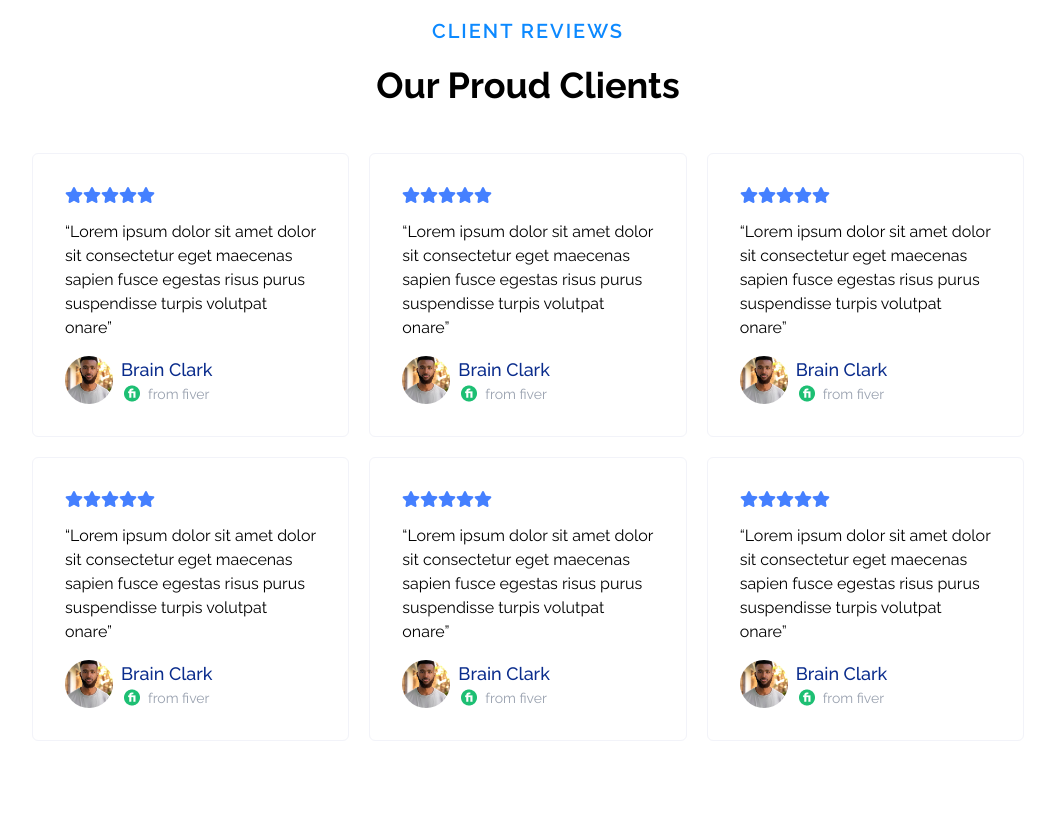
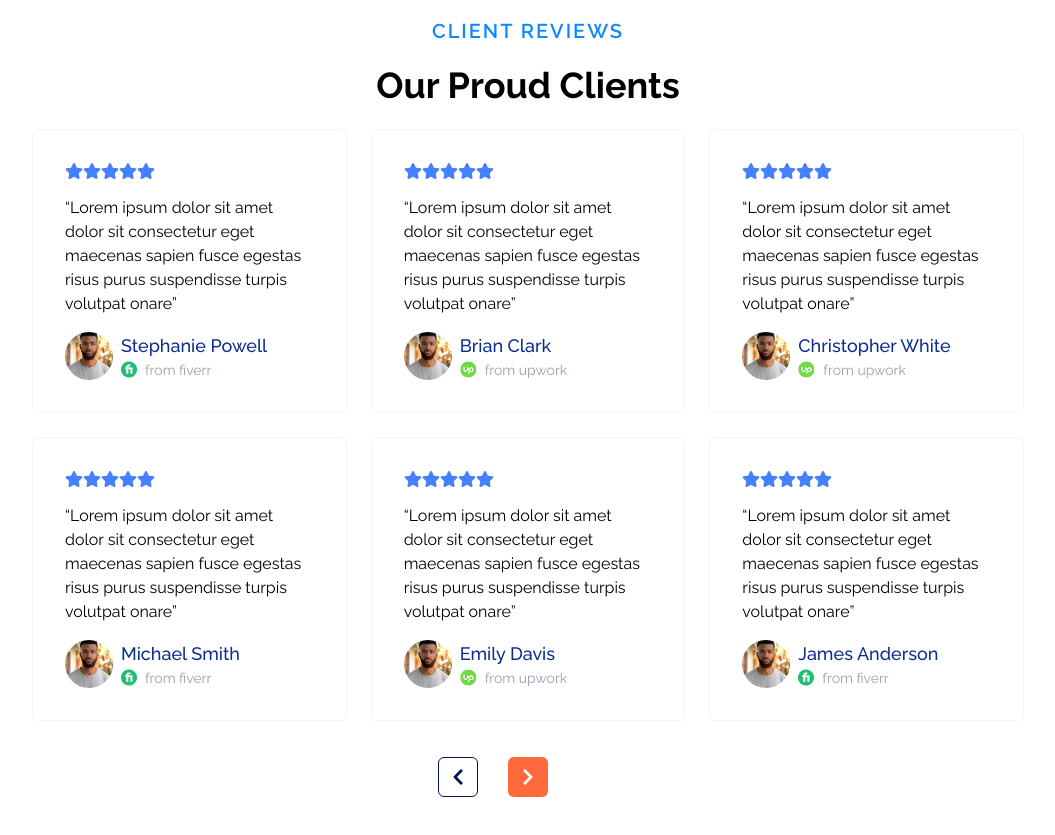
Before and after one commit to Hasinur3813/envobyte, a Next.js app: page / in a window 1280 px wide. Shown: the part 4820-5655 px from the top of the page, without its empty margins (112-1167 px from the left). Built offline with nearby package versions, Linux system fonts and the light colour scheme.

Commit message:
reviews section completed

```diff
--- /dev/null
+++ b/public/data/reviews.json
@@ -0,0 +1,74 @@
+[
+  {
+    "id": 1,
+    "name": "Stephanie Powell",
+    "source": "fiverr",
+    "platform": "images/fiver.png"
+  },
+  {
+    "id": 2,
+    "name": "Brian Clark",
+    "source": "upwork",
+    "platform": "images/upwork.png"
+  },
+  {
+    "id": 3,
+    "name": "Christopher White",
+    "source": "upwork",
+    "platform": "images/upwork.png"
+  },
+  {
+    "id": 4,
+    "name": "Michael Smith",
+    "source": "fiverr",
+    "platform": "images/fiver.png"
+  },
+  {
+    "id": 5,
+    "name": "Emily Davis",
+    "source": "upwork",
+    "platform": "images/upwork.png"
+  },
+  {
+    "id": 6,
+    "name": "James Anderson",
+    "source": "fiverr",
+    "platform": "images/fiver.png"
+  },
+  {
+    "id": 7,
+    "name": "Olivia Brown",
+    "source": "fiverr",
+    "platform": "images/fiver.png"
+  },
+  {
+    "id": 8,
+    "name": "Ethan Wilson",
+    "source": "upwork",
+    "platform": "images/upwork.png"
+  },
+  {
+    "id": 9,
+    "name": "Sophia Martinez",
+    "source": "upwork",
+    "platform": "images/upwork.png"
+  },
+  {
+    "id": 10,
+    "name": "Liam Harris",
+    "source": "fiverr",
+    "platform": "images/fiver.png"
+  },
+  {
+    "id": 11,
+    "name": "Mia Clark",
+    "source": "upwork",
+    "platform": "images/upwork.png"
+  },
+  {
+    "id": 12,
+    "name": "Noah Walker",
+    "source": "fiverr",
+    "platform": "images/fiver.png"
+  }
+]
--- a/src/app/components/ClientReview/ClientReview.jsx
+++ b/src/app/components/ClientReview/ClientReview.jsx
@@ -2,7 +2,7 @@
 import { FaStar } from "react-icons/fa";
 import ReactStars from "react-rating-stars-component";
 
-const ClientReview = () => {
+const ClientReview = ({ name, source, platform }) => {
   return (
     <div className="p-8 border border-[#f2f3f9] rounded-md space-y-4">
       <ReactStars
@@ -21,13 +21,14 @@ const ClientReview = () => {
       <div className="flex items-center gap-2">
         <img
           src="/images/image1.png"
-          alt="image"
+          alt={name}
           className="w-12 h-12 rounded-full object-cover"
         />
         <div>
-          <h4 className="text-[#0A2C8C] font-medium text-lg">Brain Clark</h4>
-          <p className="flex justify-center items-center gap-2 text-sm text-gray-400">
-            <img src="/images/fiver.png" alt="fiver" /> from fiver
+          <h4 className="text-[#0A2C8C] font-medium text-lg">{name}</h4>
+          <p className="flex justify-start items-center gap-2 text-sm text-gray-400">
+            <img src={platform} alt="fiver" />
+            from {source}
           </p>
         </div>
       </div>
--- /dev/null
+++ b/src/app/components/Reviews/Reviews.jsx
@@ -0,0 +1,76 @@
+"use client";
+
+import ClientReview from "../ClientReview/ClientReview";
+import { Swiper, SwiperSlide } from "swiper/react";
+import { Navigation } from "swiper/modules";
+import "swiper/css";
+import "swiper/css/navigation";
+import "swiper/css/pagination";
+import { FaChevronLeft, FaChevronRight } from "react-icons/fa";
+import { useEffect, useState } from "react";
+
+// Function to group reviews in sets of 6 (3 per row)
+const groupReviews = (reviews, size = 6) => {
+  return reviews.reduce((acc, _, i) => {
+    if (i % size === 0) acc.push(reviews.slice(i, i + size));
+    return acc;
+  }, []);
+};
+
+const Reviews = () => {
+  const [reviews, setReviews] = useState([]);
+
+  useEffect(() => {
+    fetch("/data/reviews.json")
+      .then((response) => response.json())
+      .then((data) => {
+        const groupedReviews = groupReviews(data, 6);
+        setReviews(groupedReviews);
+      })
+      .catch((error) => {
+        console.error("Error loading reviews:", error);
+      });
+  }, []);
+
+  return (
+    <div className="relative">
+      {/* Swiper Component */}
+      <Swiper
+        modules={[Navigation]}
+        spaceBetween={20}
+        slidesPerView={1}
+        navigation={{
+          prevEl: ".custom-prev",
+          nextEl: ".custom-next",
+        }}
+        className="mt-6"
+      >
+        {reviews.map((group, index) => (
+          <SwiperSlide key={index}>
+            <div className="grid grid-cols-1 md:grid-cols-3 gap-6">
+              {group.map((review) => (
+                <ClientReview
+                  key={review.id}
+                  name={review.name}
+                  source={review.source}
+                  platform={review.platform}
+                />
+              ))}
+            </div>
+          </SwiperSlide>
+        ))}
+      </Swiper>
+
+      {/* Custom Navigation Arrows */}
+
+      <button className="custom-prev absolute top-[100%] mt-9 left-[45%] -translate-x-full text-primary p-3 rounded-md border border-primary transition flex items-center justify-center w-10 h-10 cursor-pointer">
+        <FaChevronLeft size={18} />
+      </button>
+      <button className="custom-next absolute top-[100%] mt-9 left-[48%] bg-accent text-white p-3 rounded-md  transition flex items-center justify-center w-10 h-10  cursor-pointer">
+        <FaChevronRight size={18} />
+      </button>
+    </div>
+  );
+};
+
+export default Reviews;
--- a/src/app/components/Testimonials/Testimonials.jsx
+++ b/src/app/components/Testimonials/Testimonials.jsx
@@ -1,10 +1,4 @@
-import ClientReview from "../ClientReview/ClientReview";
-
-const reviews = [
-  {
-    id: 1,
-  },
-];
+import Reviews from "../Reviews/Reviews";
 
 const Testimonials = () => {
   return (
@@ -17,14 +11,7 @@ const Testimonials = () => {
           Our Proud Clients
         </h3>
 
-        <div className="grid grid-cols-3 gap-5 mt-12">
-          <ClientReview />
-          <ClientReview />
-          <ClientReview />
-          <ClientReview />
-          <ClientReview />
-          <ClientReview />
-        </div>
+        <Reviews />
       </div>
     </section>
   );
```
